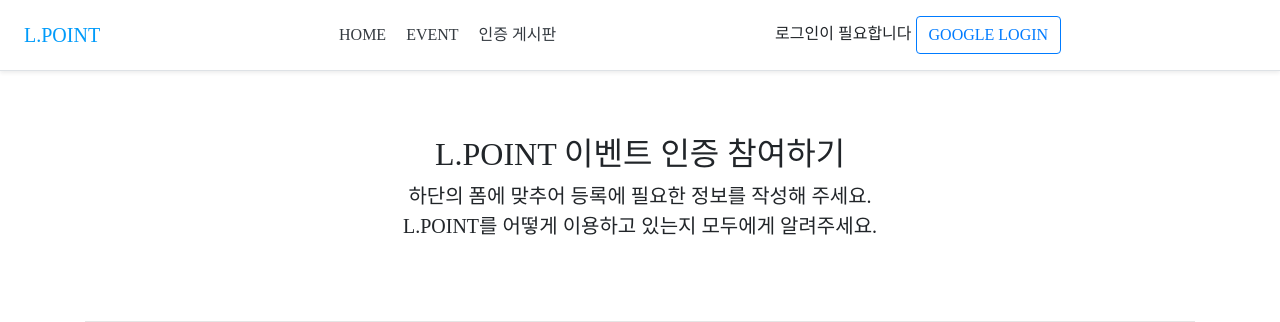
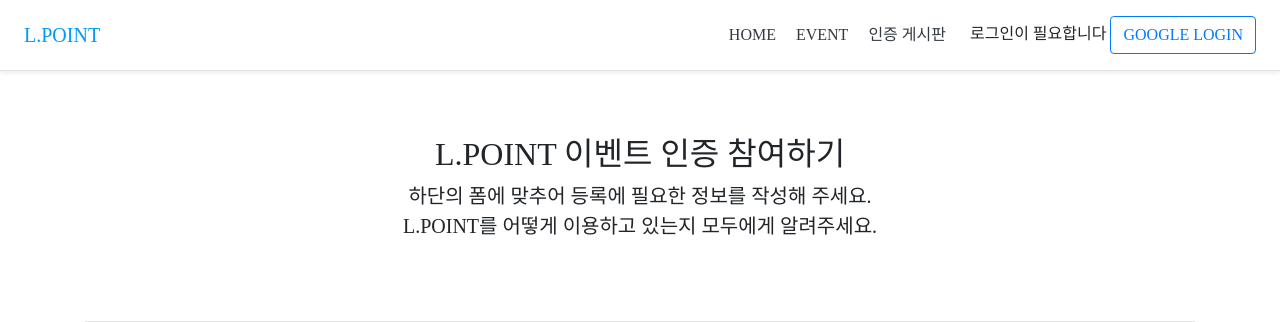
Before and after one commit to solar3070/Django-Lpoint-Party, a Django app: page /create/ in a window 1280 px wide. Shown: the top 322 px of the page. Run offline with Django 3.2, Linux system fonts and the light colour scheme; some libraries are stand-ins or nearby versions; some web fonts are replaced.

Commit message:
css change

```diff
--- a/eventapp/templates/postcreate.html
+++ b/eventapp/templates/postcreate.html
@@ -10,8 +10,6 @@
     <style>
         div{
             font-family: 'Cafe24Simplehae';
-            margin-left: auto;
-            margin-right: auto;
         }
         table{
             margin-left: auto;
--- a/eventapp/templates/postdetail.html
+++ b/eventapp/templates/postdetail.html
@@ -49,7 +49,7 @@
       <div class="writehead">
         <div class= main_button>
           <a role="button" class="btn btn-outline-secondary"  href="{% url 'create' %}">글쓰기</a>
-          <a role="button" class="btn btn-outline-secondary" href="{% url 'index' %}">목록</a>
+          <a role="button" class="btn btn-outline-secondary" href="{% url 'list' %}">목록</a>
         </div>
         <div class="head_write">
           <p>다른 사람들이 올린 손가락 인증샷을 확인할 수 있습니다. <br>
```
